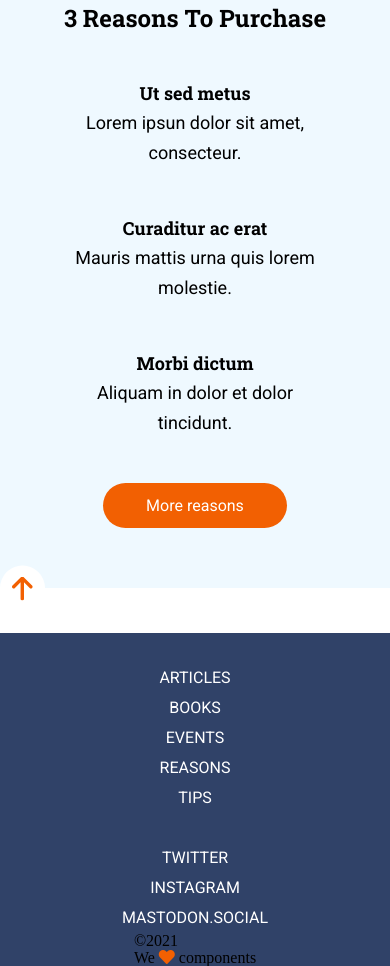
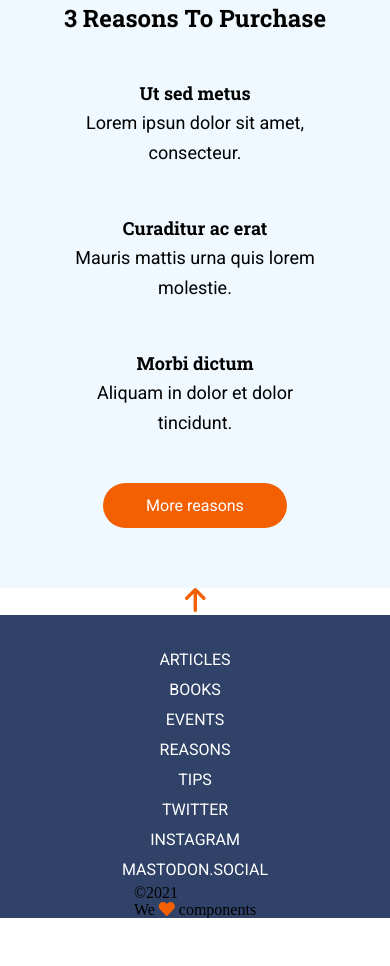
Before and after one commit to Adalab/modulo-1-evaluacion-final-IreGonzalez, a website: page src/html/index.html in a window 390 px wide. Shown: the part 1190-2156 px from the top of the page. After the commit the page ends 2108 px from the top, so only its background shows below. Drawn offline with nearby package versions, Linux system fonts and the light colour scheme; files that its build step writes are made by us from their sources; files whose address does not match are found by name.

Commit message:
finish footer mobile and tablet version

```diff
--- a/src/html/partials/footer.html
+++ b/src/html/partials/footer.html
@@ -1,9 +1,6 @@
-<a class="footer__link" href="./index.html"
-  ><img src="./assets/images/ico-arrow.svg" alt="arrow" title="Home"
-/></a>
 <footer class="footer">
   <nav class="footer__navigation">
-    <ul class="footer__navigation--articles">
+    <ul class="footer__navigation--list">
       <li>
         <a href="https://adalab.es/" title="Adalab" target="-blank">Articles</a>
       </li>
@@ -20,9 +17,7 @@
         <a href="https://adalab.es/" title="Adalab" target="-blank">Tips</a>
       </li>
     </ul>
-  </nav>
-  <nav class="footer__navigation">
-    <ul class="footer__navigation--rrss">
+    <ul class="footer__navigation--list">
       <li>
         <a href="https://adalab.es/" title="Adalab" target="-blank">Twitter</a>
       </li>
--- a/src/html/partials/main.html
+++ b/src/html/partials/main.html
@@ -30,4 +30,7 @@
     </article>
     <div class="main__reasons--button">More reasons</div>
   </section>
+  <a class="main__link" href="./index.html"
+    ><img src="./assets/images/ico-arrow.svg" alt="arrow" title="Home"
+  /></a>
 </main>
--- a/src/scss/layout/_footer.scss
+++ b/src/scss/layout/_footer.scss
@@ -6,51 +6,56 @@
   @media (min-width: 768px) {
     flex-direction: row;
     justify-content: space-around;
+    align-items: center;
   }
 
-  &__link {
+  &__navigation {
     display: flex;
-    justify-content: center;
-    align-items: center;
-    position: relative;
-    transform: translateY(50%);
-    margin: auto;
-    background-color: white;
-    border-radius: 50%;
-    width: 45px;
-    height: 45px;
+    flex-direction: column;
+    width: 100%;
+    gap: 30px;
+
+    @media (min-width: 768px) {
+      flex-direction: row;
+      justify-content: space-around;
+      max-width: 60%;
+      order: 1;
+      margin-right: 39px;
     }
-  &__navigation {
+    @media (min-width: 1200px) {
+      margin-right: 370px;
+    }
+    &--list {
       @include footer__navigation;
       text-align: center;
       text-transform: uppercase;
       font-size: 16px;
       margin-top: 30px;
       @media (min-width: 768px) {
-      order: 1;
         text-align: left;
         margin-top: 45px;
         margin-bottom: 45px;
       }
-    &--articles {
-      margin-top: 30px;
-    }
-    &--rrss {
     }
   }
   &__bottom {
+    display: flex;
+    flex-direction: column;
+    @include footer__navigation;
     text-align: center;
+
     @media (min-width: 768px) {
-      order: 0;
       text-align: left;
+      margin-left: 39px;
+    }
+    @media (min-width: 1200px) {
+      margin-left: 370px;
     }
     &--copy {
-      @include footer__navigation;
       font-size: 14px;
       margin-top: 30px;
     }
     &--small {
-      @include footer__navigation;
       font-size: 14px;
       text-transform: lowercase;
       margin-bottom: 45px;
--- a/src/scss/layout/_page.scss
+++ b/src/scss/layout/_page.scss
@@ -71,7 +71,7 @@
 .main__reasons {
   display: grid;
   grid-template-columns: 1fr 1fr 1fr;
-  grid-template-rows: 20%, 20%, 20%, 20%, 20%;
+  grid-template-rows: 16%, 20%, 20%, 20%, 16%, 8%;
   background-color: #eff9ff;
   text-align: center;
   width: 100%;
@@ -127,3 +127,16 @@
     }
   }
 }
+.main__link {
+  display: flex;
+  justify-content: center;
+  align-items: center;
+  grid-row: span 1;
+  grid-column: span 3;
+  position: relative;
+  transform: translateY(-50%);
+  background-color: white;
+  border-radius: 50%;
+  width: 45px;
+  height: 45px;
+}
```
Lines whose indentation alone changed are shown as unchanged.
